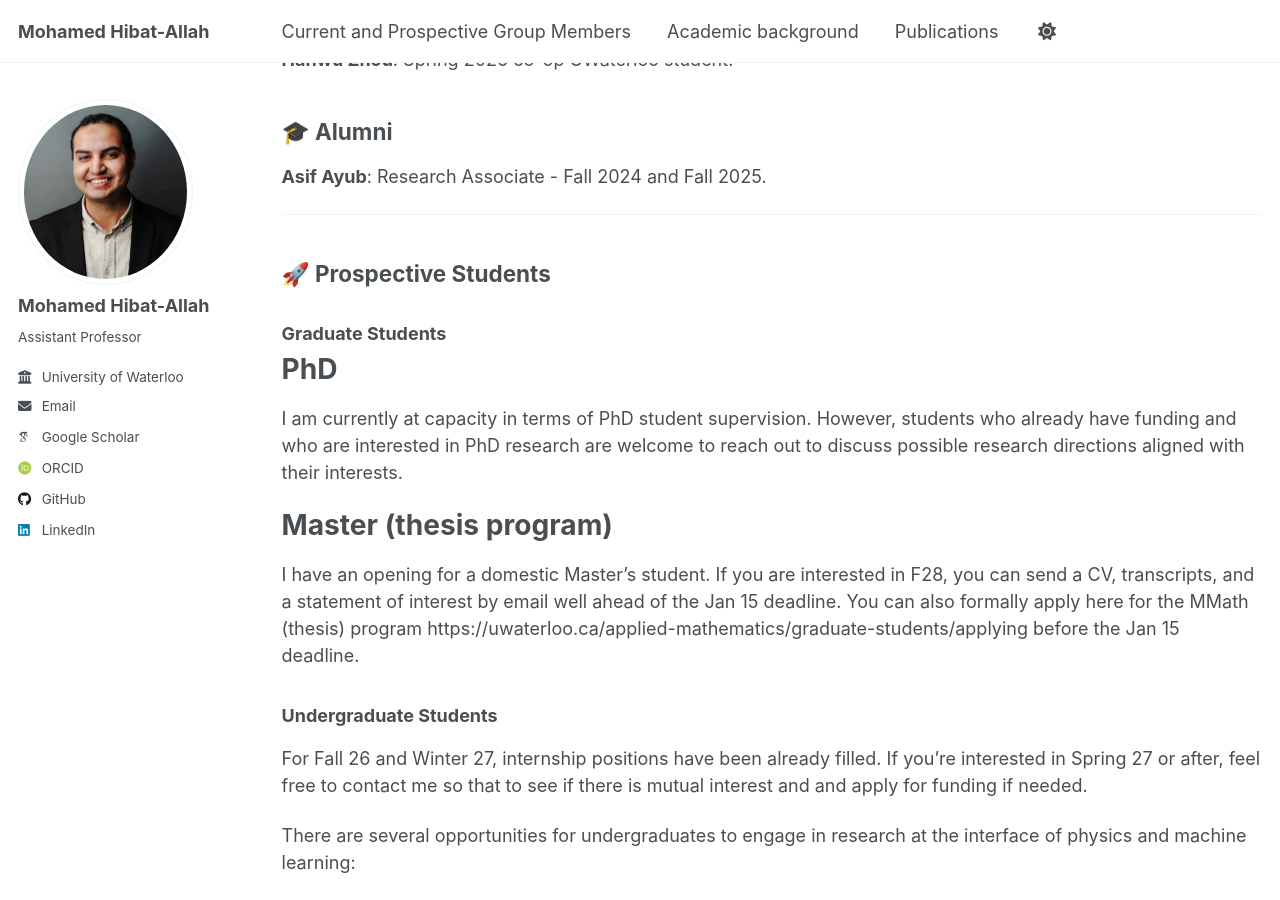
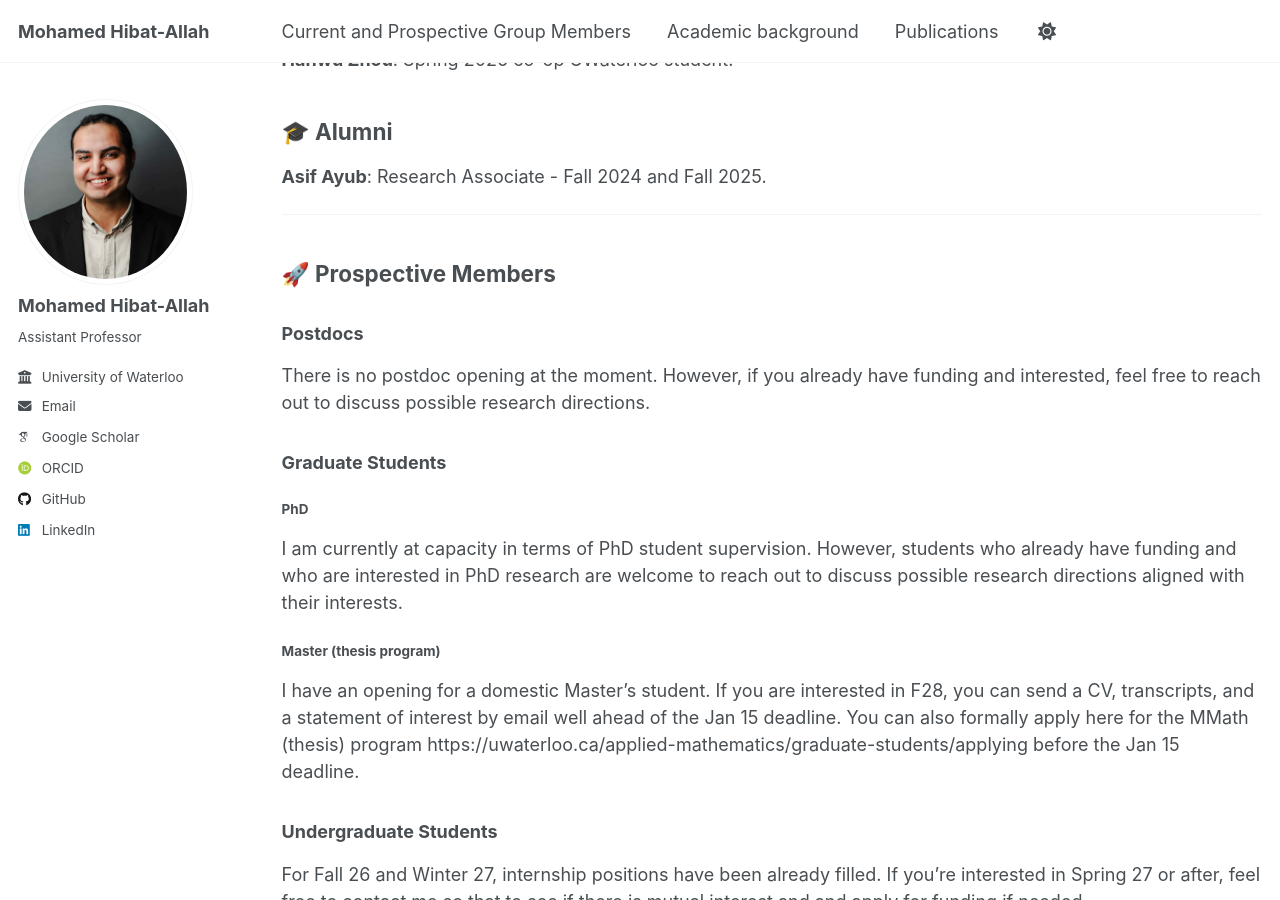
Before and after one commit to mhibatallah/mhibatallah.github.io, a Jekyll site: the page built from _pages/group.md, in a window 1280 px wide and 900 px high, scrolled down 322 px. Built offline with Jekyll 4.4.1, drawn with Linux system fonts in a browser that asks for light colours; some web fonts are replaced; a script that is not in the unit is left out.

Commit message:
update group page

```diff
--- a/_pages/group.md
+++ b/_pages/group.md
@@ -21,16 +21,20 @@ permalink: /group/
 
 ---
 
-## 🚀 Prospective Students
+## 🚀 Prospective Members
 
 <!-- We are looking for curious and driven students interested in working at the intersection of **language modeling**, **machine learning**, and **quantum or classical many-body physics**. If you're excited about using modern computational tools to tackle fundamental problems in physics, I encourage you to get in touch. -->
 
+### Postdocs
+
+There is no postdoc opening at the moment. However, if you already have funding and interested, feel free to reach out to discuss possible research directions.
+
 ### Graduate Students
 
-# PhD
+#### PhD
 I am currently at capacity in terms of PhD student supervision. However, students who already have funding and who are interested in PhD research are welcome to reach out to discuss possible research directions aligned with their interests.
 
-# Master (thesis program)
+#### Master (thesis program)
 I have an opening for a domestic Master's student. If you are interested in F28, you can send a CV, transcripts, and a statement of interest by email well ahead of the Jan 15 deadline. You can also formally apply here for the MMath (thesis) program https://uwaterloo.ca/applied-mathematics/graduate-students/applying before the Jan 15 deadline.
 
 ### Undergraduate Students
```
